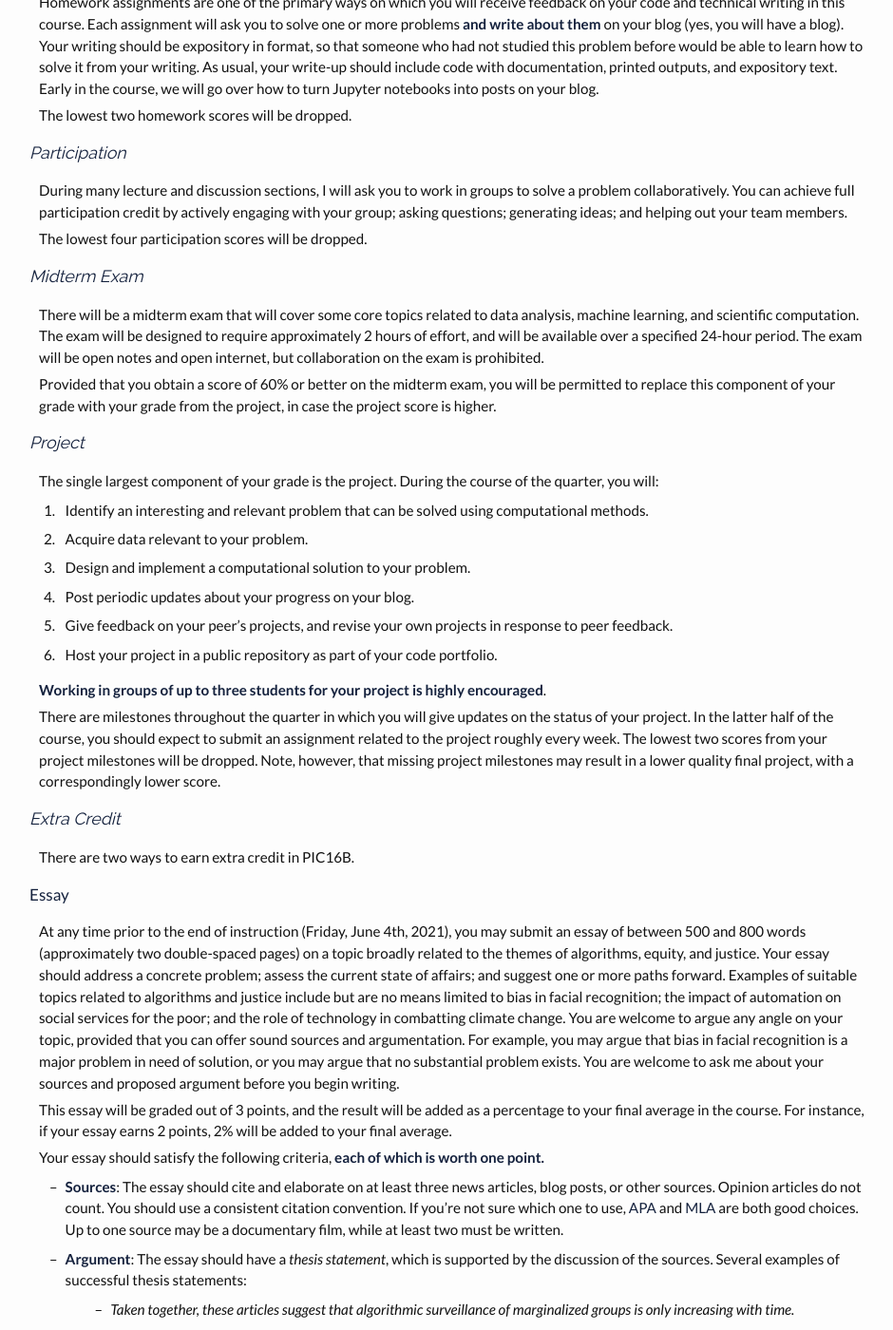
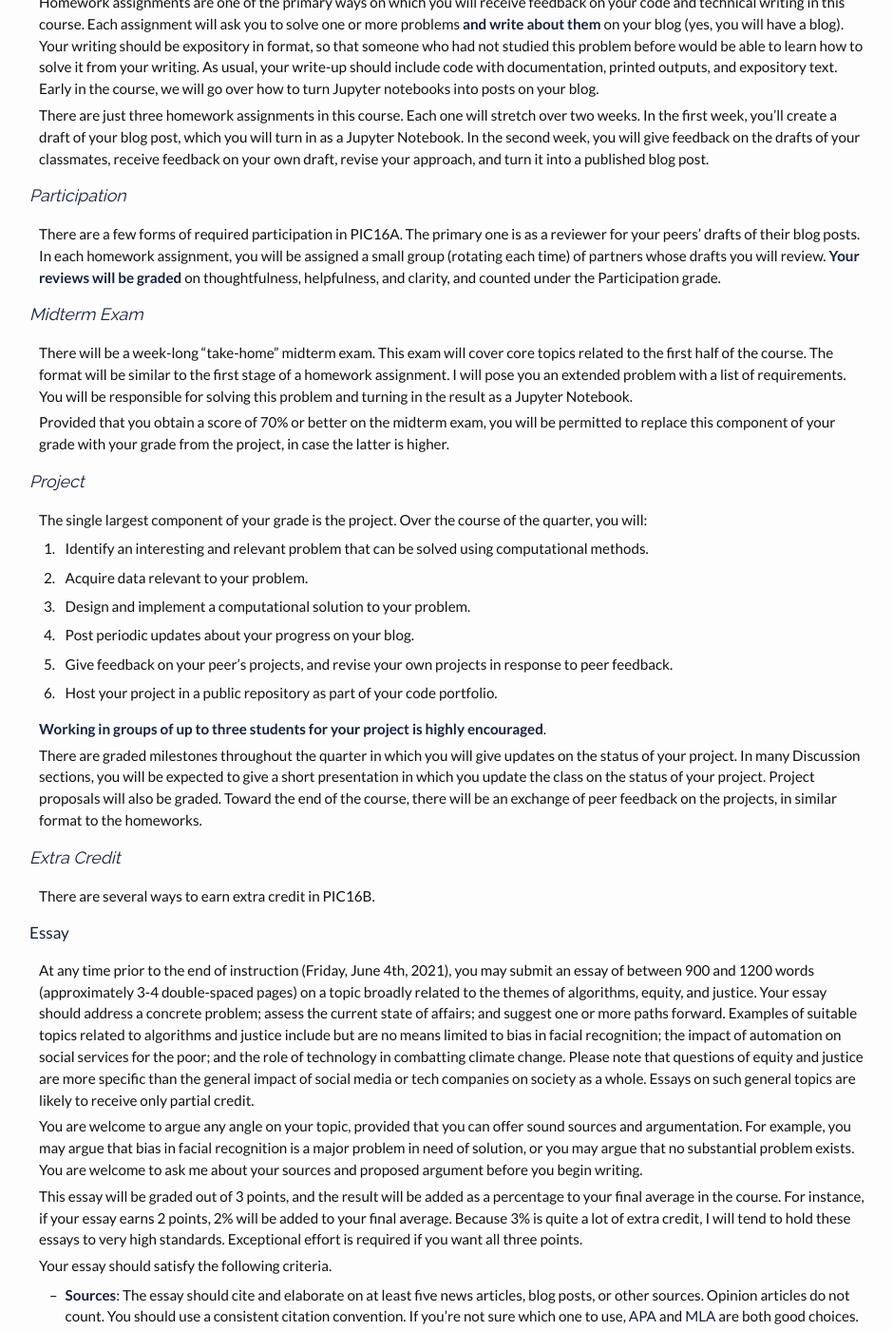
Before and after one commit to PhilChodrow/PIC16B, a Jekyll site: the page built from syllabus.md, in a window 1280 px wide and 1400 px high, scrolled down 2925 px. Shown: the whole window at 95% size, without its empty margins (174-1114 px from the left). Built offline with Jekyll 4.4.1, drawn with Linux system fonts in a browser that asks for light colours; nearby versions of some CDN libraries; some of the changed text lies outside the part shown.

Commit message:
Update syllabus.md

```diff
--- a/syllabus.md
+++ b/syllabus.md
@@ -3,8 +3,6 @@ layout: page
 title: Syllabus
 permalink: syllabus/
 ---
-
-
 
 **Welcome to PIC16B!** I'm Phil Chodrow, your instructor, and I'm grateful that you're here. Before we dive into the details, I want to lay out some guiding principles for this course:
 
@@ -23,8 +21,7 @@ Ok, now on to the usual syllabus stuff.
 
 
 
-Python offers a wide array of tools for solving problems in modern computational science. In this course, we will apply some of the most important such tools, with a focus on applications in applied mathematics, data analysis, and machine learning. Along the way, we will use industry-standard workflows for versioning, revising, and sharing code. We will also practice communicating our code to broader audiences.
-This offering of PIC16B places special emphasis on project-based learning and technical communication.
+Python offers a wide array of tools for solving problems in modern computational science. In this course, we will apply some of the most important such tools, with a focus on applications in applied mathematics, data analysis, and machine learning. Along the way, we will use industry-standard workflows for versioning, revising, and sharing code. We will also practice communicating our code to broader audiences. This offering of PIC16B places special emphasis on project-based learning and technical communication.
 
 
 ## Primary Learning Goals
@@ -119,23 +116,22 @@ Here is some of the stuff that you will be able to do by the end of PIC16B.
 
 Homework assignments are one of the primary ways on which you will receive feedback on your code and technical writing in this course. Each assignment will ask you to solve one or more problems **and write about them** on your blog (yes, you will have a blog). Your writing should be expository in format, so that someone who had not studied this problem before would be able to learn how to solve it from your writing. As usual, your write-up should include code with documentation, printed outputs, and expository text. Early in the course, we will go over how to turn Jupyter notebooks into posts on your blog.
 
-The lowest two homework scores will be dropped.
+There are just three homework assignments in this course. Each one will stretch over two weeks. In the first week, you'll create a draft of your blog post, which you will turn in as a Jupyter Notebook. In the second week, you will give feedback on the drafts of your classmates, receive feedback on your own draft, revise your approach, and turn it into a published blog post.
 
 ### Participation
 
-During many lecture and discussion sections, I will ask you to work in groups to solve a problem collaboratively. You can achieve full participation credit by actively engaging with your group; asking questions; generating ideas; and helping out your team members.
+There are a few forms of required participation in PIC16A. The primary one is as a reviewer for your peers' drafts of their blog posts. In each homework assignment, you will be assigned a small group (rotating each time) of partners whose drafts you will review. **Your reviews will be graded** on thoughtfulness, helpfulness, and clarity, and counted under the Participation grade.
 
-The lowest four participation scores will be dropped.
 
 ### Midterm Exam
 
-There will be a midterm exam that will cover some core topics related to data analysis, machine learning, and scientific computation. The exam will be designed to require approximately 2 hours of effort, and will be available over a specified 24-hour period. The exam will be open notes and open internet, but collaboration on the exam is prohibited.
+There will be a week-long "take-home" midterm exam. This exam will cover core topics related to the first half of the course. The format will be similar to the first stage of a homework assignment. I will pose you an extended problem with a list of requirements. You will be responsible for solving this problem and turning in the result as a Jupyter Notebook.
 
-Provided that you obtain a score of 60% or better on the midterm exam, you will be permitted to replace this component of your grade with your grade from the project, in case the project score is higher.
+Provided that you obtain a score of 70% or better on the midterm exam, you will be permitted to replace this component of your grade with your grade from the project, in case the latter is higher.
 
 ### Project
 
-The single largest component of your grade is the project. During the course of the quarter, you will:
+The single largest component of your grade is the project. Over the course of the quarter, you will:
 
 1. Identify an interesting and relevant problem that can be solved using computational methods.
 2. Acquire data relevant to your problem.
@@ -146,21 +142,25 @@ The single largest component of your grade is the project. During the course of
 
 **Working in groups of up to three students for your project is highly encouraged**.
 
-There are milestones throughout the quarter in which you will give updates on the status of your project. In the latter half of the course, you should expect to submit an assignment related to the project roughly every week. The lowest two scores from your project milestones will be dropped. Note, however, that missing project milestones may result in a lower quality final project, with a correspondingly lower score.
+There are graded milestones throughout the quarter in which you will give updates on the status of your project. In many Discussion sections, you will be expected to give a short presentation in which you update the class on the status of your project. Project proposals will also be graded. Toward the end of the course, there will be an exchange of peer feedback on the projects, in similar format to the homeworks.
+
 
 ### Extra Credit
 
-There are two ways to earn extra credit in PIC16B.
+There are several ways to earn extra credit in PIC16B.
 
 #### Essay
 
-At any time prior to the end of instruction (Friday, June 4th, 2021), you may submit an essay of between 500 and 800 words (approximately two double-spaced pages) on a topic broadly related to the themes of algorithms, equity, and justice. Your essay should address a concrete problem; assess the current state of affairs; and suggest one or more paths forward. Examples of suitable topics related to algorithms and justice include but are no means limited to bias in facial recognition; the impact of automation on social services for the poor; and the role of technology in combatting climate change. You are welcome to argue any angle on your topic, provided that you can offer sound sources and argumentation. For example, you may argue that bias in facial recognition is a major problem in need of solution, or you may argue that no substantial problem exists. You are welcome to ask me about your sources and proposed argument before you begin writing.
+At any time prior to the end of instruction (Friday, June 4th, 2021), you may submit an essay of between 900 and 1200 words (approximately 3-4 double-spaced pages) on a topic broadly related to the themes of algorithms, equity, and justice. Your essay should address a concrete problem; assess the current state of affairs; and suggest one or more paths forward. Examples of suitable topics related to algorithms and justice include but are no means limited to bias in facial recognition; the impact of automation on social services for the poor; and the role of technology in combatting climate change. Please note that questions of equity and justice are more specific than the general impact of social media or tech companies on society as a whole. Essays on such general topics are likely to receive only partial credit.
 
-This essay will be graded out of 3 points, and the result will be added as a percentage to your final average in the course. For instance, if your essay earns 2 points, 2% will be added to your final average.
+You are welcome to argue any angle on your topic, provided that you can offer sound sources and argumentation. For example, you may argue that bias in facial recognition is a major problem in need of solution, or you may argue that no substantial problem exists. You are welcome to ask me about your sources and proposed argument before you begin writing.
 
-Your essay should satisfy the following criteria, **each of which is worth one point.**
+This essay will be graded out of 3 points, and the result will be added as a percentage to your final average in the course. For instance, if your essay earns 2 points, 2% will be added to your final average. Because 3% is quite a lot of extra credit, I will tend to hold these essays to very high standards. Exceptional effort is required if you want all three points.
 
-- **Sources**: The essay should cite and elaborate on at least three news articles, blog posts, or other sources. Opinion articles do not count. You should use a consistent citation convention. If you're not sure which one to use, [APA](https://www.library.cornell.edu/sites/default/files/apa_2010.pdf) and [MLA](https://owl.purdue.edu/owl/research_and_citation/mla_style/mla_formatting_and_style_guide/mla_formatting_and_style_guide.html) are both good choices. Up to one source may be a documentary film, while at least two must be written.
+
+Your essay should satisfy the following criteria.
+
+- **Sources**: The essay should cite and elaborate on at least five news articles, blog posts, or other sources. Opinion articles do not count. You should use a consistent citation convention. If you're not sure which one to use, [APA](https://www.library.cornell.edu/sites/default/files/apa_2010.pdf) and [MLA](https://owl.purdue.edu/owl/research_and_citation/mla_style/mla_formatting_and_style_guide/mla_formatting_and_style_guide.html) are both good choices. Up to one source may be a documentary film, while at least two must be written.
 - **Argument**: The essay should have a *thesis statement*, which is supported by the discussion of the sources. Several examples of successful thesis statements:
     - *Taken together, these articles suggest that algorithmic surveillance of marginalized groups is only increasing with time.*
     - *Although studies have revealed significant biases in Google Search, more recent work suggests that these biases may be less important in practice than once believed.*
@@ -177,9 +177,15 @@ You are free to use any sources to which you have access. If you are having trou
 - A [list of articles](https://blog.getpocket.com/2020/06/the-bias-embedded-in-algorithms/) on bias in algorithms. This list is curated by Safiya Umoja Noble, author of [Algorithms of Oppression: How Search Engines Reinforce Racism](https://nyupress.org/9781479837243/algorithms-of-oppression/) and faculty here at UCLA.
 - Cathy O'Neil, author of the excellent book *Weapons of Math Destruction*, has a [blog](https://mathbabe.org/page/2/). Many of her posts are opinion pieces (and therefore unsuitable for citation), but she always provides links to primary material, which you can use.
 
-#### Discussion Forum
+#### Campuswire
 
-There is a discussion forum associated with this course, where you can post both questions and answers about the course content. If you post a particularly insightful question or answer, I will (at my discretion) award you 0.5% of extra credit toward your final grade. You can earn extra credit this way up to four times, for a total of 2% extra credit.
+There is a Campuswire discussion forum associated with this course, where you can post both questions and answers about the course content. If you post a particularly insightful question or answer, I will (at my discretion) award you 0.25% of extra credit toward your final grade. You can earn extra credit this way up to four times, for a total of 1% extra credit.
+
+#### Course Feedback
+
+There will be several surveys throughout the quarter which allow you to give me feedback on the course. Completing these feedback surveys is worth 0.25% extra credit, each.
+
+
 
 <div class="fancy-h1">Learning on Zoom</div>
 
```
